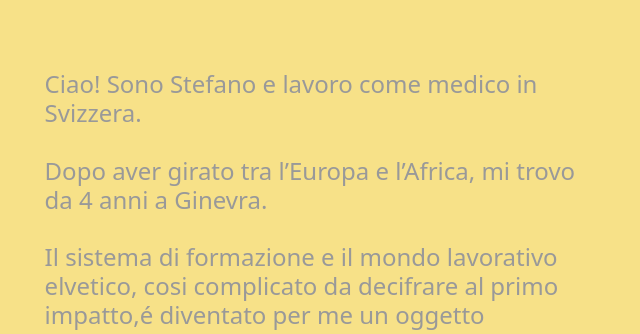
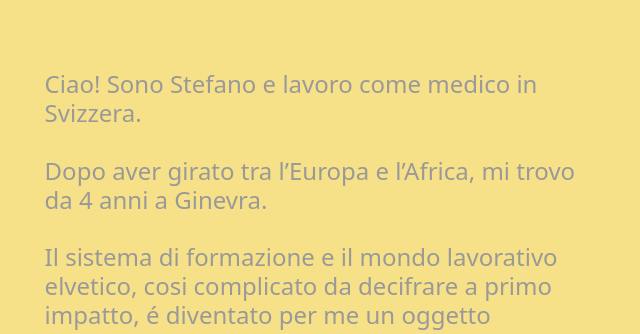
Before and after one commit to rmusu/unmedicoinsvizzera, a website: page index.html in a window 1280 px wide. Shown: the part 604-938 px from the top of the page, 45-685 px from the left. Drawn offline with nearby package versions, Linux system fonts and the light colour scheme; a web font is replaced by a local one.

Commit message:
fix error

```diff
--- a/index.html
+++ b/index.html
@@ -74,7 +74,7 @@
 
       <div class="col-md-6">
         <h4 class="chisono">Ciao! Sono Stefano e lavoro come medico in Svizzera.<br><br> Dopo aver girato tra l’Europa e l’Africa, mi trovo da 4 anni a Ginevra.<br><br>
-          Il sistema di formazione e il mondo lavorativo elvetico, cosi complicato da decifrare al primo impatto,é diventato per me un oggetto familiare.
+          Il sistema di formazione e il mondo lavorativo elvetico, cosi complicato da decifrare a primo impatto, é diventato per me un oggetto familiare.
         </div>
         <div class="col-sm-3"></div>
           <div class="diving col-sm-3"><img id="image" src="images/ste-modified.png">
```
